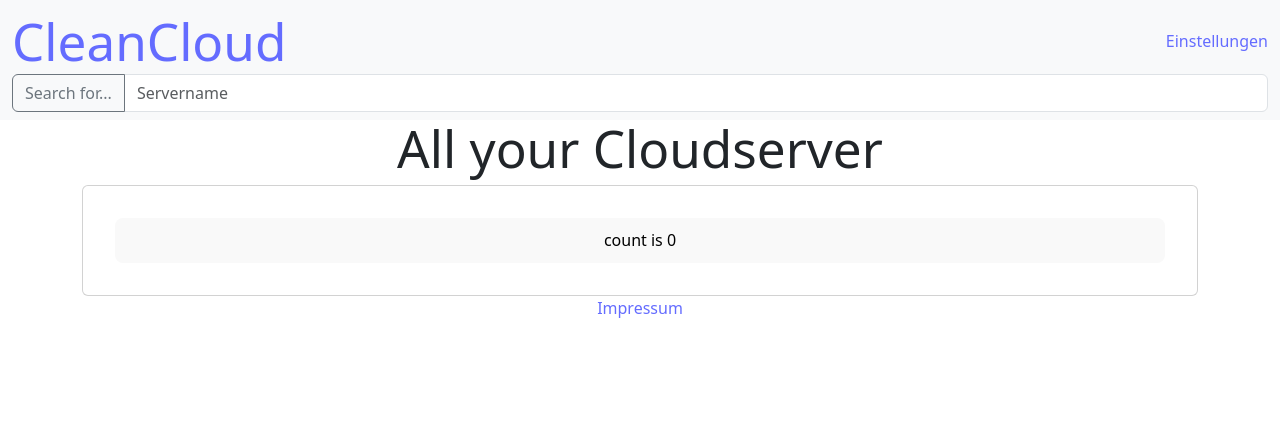
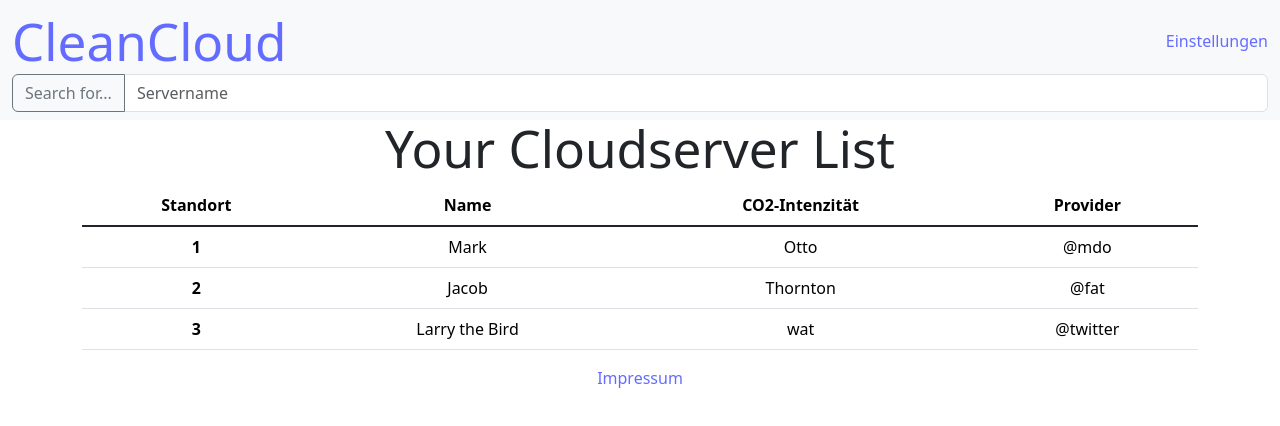
Before and after one commit to mcankudis/CleanCloud, a React (Vite) app in the folder client/: page / in a window 1280 px wide. Shown: the top 426 px of the page. Built offline with nearby package versions, Linux system fonts and the light colour scheme.

Commit message:
feat: add Example Table

```diff
--- a/client/src/HomePage.tsx
+++ b/client/src/HomePage.tsx
@@ -5,12 +5,37 @@
 
   return (
     <>
-      <h1>All your Cloudserver</h1>
-      <div className="card">
-        <button onClick={() => setCount((count) => count + 1)}>
-          count is {count}
-        </button>
-      </div>
+      <h1>Your Cloudserver List</h1>
+      <table className="table">
+        <thead>
+          <tr>
+            <th scope="col">Standort</th>
+            <th scope="col">Name</th>
+            <th scope="col">CO2-Intenzität</th>
+            <th scope="col">Provider</th>
+          </tr>
+        </thead>
+        <tbody className="table-group-divider">
+          <tr>
+            <th scope="row">1</th>
+            <td>Mark</td>
+            <td>Otto</td>
+            <td>@mdo</td>
+          </tr>
+          <tr>
+            <th scope="row">2</th>
+            <td>Jacob</td>
+            <td>Thornton</td>
+            <td>@fat</td>
+          </tr>
+          <tr>
+            <th scope="row">3</th>
+            <td >Larry the Bird</td>
+            <td >wat</td>
+            <td >@twitter</td>
+          </tr>
+        </tbody>
+      </table>
     </>
   );
 }
```
